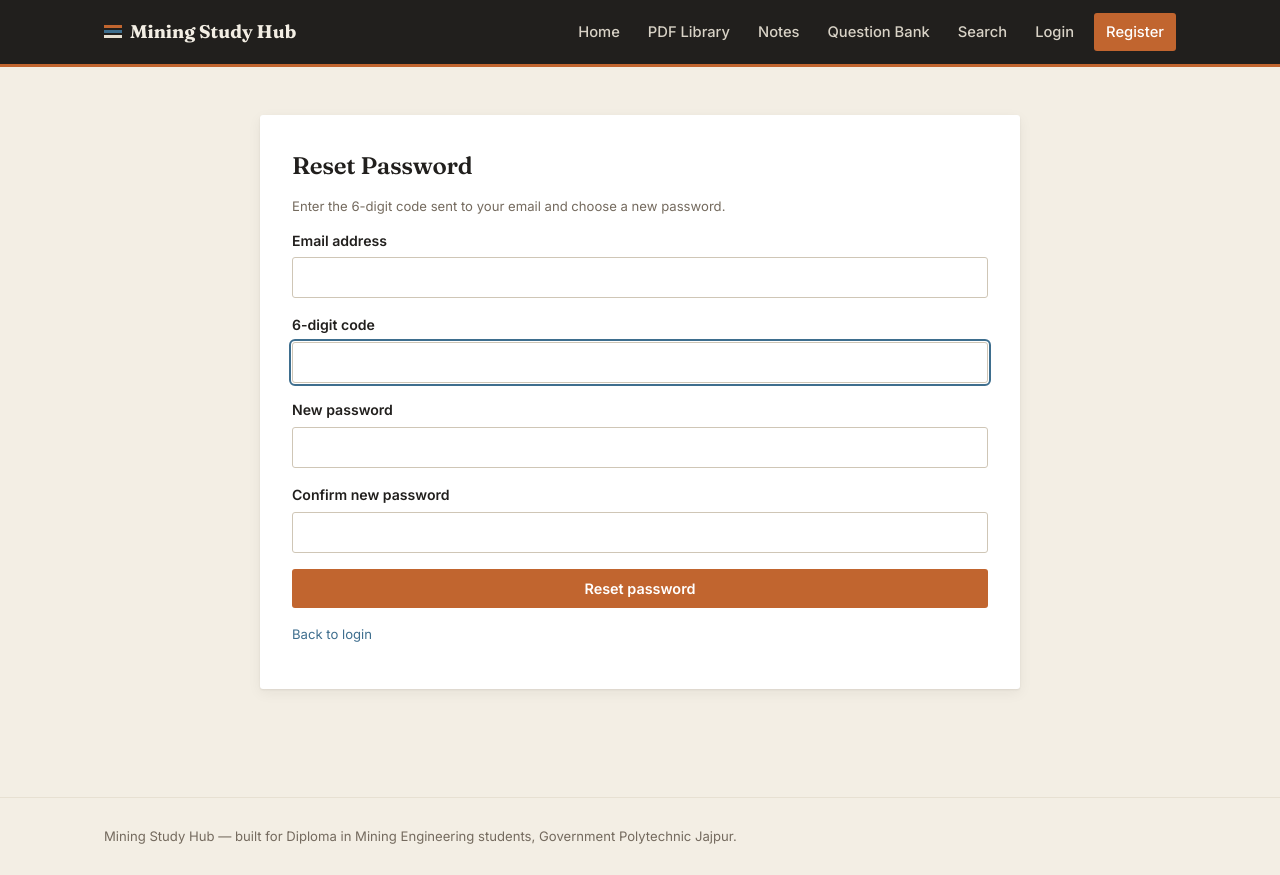
After one commit to ashokpandaashok6-gif/mining-study-hub, a Flask app: page /reset-password in a window 1280 px wide. The commit adds this page. Run offline with Flask 3, Linux system fonts and the light colour scheme.

Commit message:
add the forgot password option

```diff
--- a/models.py
+++ b/models.py
@@ -12,6 +12,8 @@ class User(UserMixin, db.Model):
     email = db.Column(db.String(150), unique=True, nullable=False)
     password_hash = db.Column(db.String(255), nullable=False)
     is_admin = db.Column(db.Boolean, default=False)
+    reset_code = db.Column(db.String(6), nullable=True)
+    reset_code_expires_at = db.Column(db.DateTime, nullable=True)
     created_at = db.Column(db.DateTime, default=datetime.utcnow)
 
     pdfs = db.relationship("PDF", backref="uploader", lazy=True)
--- a/routes/auth.py
+++ b/routes/auth.py
@@ -1,3 +1,5 @@
+import random
+from datetime import datetime, timedelta
 from flask import Blueprint, render_template, redirect, url_for, flash, request
 from flask_login import login_user, logout_user, login_required, current_user
 
@@ -5,6 +7,17 @@ from extensions import db
 from models import User
 
 bp = Blueprint("auth", __name__)
+
+
+def send_reset_code(user):
+    code = f"{random.randint(0, 999999):06d}"
+    user.reset_code = code
+    user.reset_code_expires_at = datetime.utcnow() + timedelta(minutes=15)
+    db.session.commit()
+
+    message = f"Your Mining Study Hub password reset code is: {code}"
+    flash(f"A password reset code has been sent to {user.email}.", "success")
+    return message
 
 
 @bp.route("/register", methods=["GET", "POST"])
@@ -67,6 +80,58 @@ def login():
     return render_template("login.html")
 
 
+@bp.route("/forgot-password", methods=["GET", "POST"])
+def forgot_password():
+    if current_user.is_authenticated:
+        return redirect(url_for("main.dashboard"))
+
+    if request.method == "POST":
+        email = request.form.get("email", "").strip().lower()
+        user = User.query.filter_by(email=email).first()
+
+        if user:
+            send_reset_code(user)
+            return redirect(url_for("auth.reset_password", email=user.email))
+
+        flash("No account was found with that email address.", "error")
+
+    return render_template("forgot_password.html")
+
+
+@bp.route("/reset-password", methods=["GET", "POST"])
+def reset_password():
+    if current_user.is_authenticated:
+        return redirect(url_for("main.dashboard"))
+
+    email = request.args.get("email", "").strip().lower()
+    if request.method == "POST":
+        email = request.form.get("email", "").strip().lower()
+        code = request.form.get("code", "").strip()
+        password = request.form.get("password", "")
+        confirm = request.form.get("confirm", "")
+
+        user = User.query.filter_by(email=email).first()
+        if not user:
+            flash("No account was found with that email address.", "error")
+        elif not user.reset_code or not user.reset_code_expires_at or datetime.utcnow() > user.reset_code_expires_at:
+            flash("The reset code is invalid or has expired.", "error")
+        elif user.reset_code != code:
+            flash("The reset code is incorrect.", "error")
+        elif len(password) < 6:
+            flash("Password must be at least 6 characters.", "error")
+        elif password != confirm:
+            flash("Passwords do not match.", "error")
+        else:
+            user.set_password(password)
+            user.reset_code = None
+            user.reset_code_expires_at = None
+            db.session.commit()
+            flash("Your password has been reset successfully.", "success")
+            return redirect(url_for("auth.login"))
+
+    return render_template("reset_password.html", email=email)
+
+
 @bp.route("/logout")
 @login_required
 def logout():
--- a/templates/login.html
+++ b/templates/login.html
@@ -16,7 +16,8 @@
       </div>
       <button type="submit" class="btn btn-primary btn-block">Log in</button>
     </form>
-    <p class="form-hint" style="margin-top:16px;">No account yet? <a href="{{ url_for('auth.register') }}">Register here</a>.</p>
+    <p class="form-hint" style="margin-top:16px;"><a href="{{ url_for('auth.forgot_password') }}">Forgot password?</a></p>
+    <p class="form-hint">No account yet? <a href="{{ url_for('auth.register') }}">Register here</a>.</p>
   </div>
 </div>
 {% endblock %}
--- /dev/null
+++ b/templates/reset_password.html
@@ -0,0 +1,31 @@
+{% extends "base.html" %}
+{% block title %}Reset Password — Mining Study Hub{% endblock %}
+{% block content %}
+<div class="narrow section">
+  <div class="form-card">
+    <h2>Reset Password</h2>
+    <p class="form-hint">Enter the 6-digit code sent to your email and choose a new password.</p>
+    <form method="POST">
+      <input type="hidden" name="csrf_token" value="{{ csrf_token() }}">
+      <div class="field">
+        <label for="email">Email address</label>
+        <input type="email" id="email" name="email" value="{{ email }}" required>
+      </div>
+      <div class="field">
+        <label for="code">6-digit code</label>
+        <input type="text" id="code" name="code" maxlength="6" required autofocus>
+      </div>
+      <div class="field">
+        <label for="password">New password</label>
+        <input type="password" id="password" name="password" required>
+      </div>
+      <div class="field">
+        <label for="confirm">Confirm new password</label>
+        <input type="password" id="confirm" name="confirm" required>
+      </div>
+      <button type="submit" class="btn btn-primary btn-block">Reset password</button>
+    </form>
+    <p class="form-hint" style="margin-top:16px;"><a href="{{ url_for('auth.login') }}">Back to login</a></p>
+  </div>
+</div>
+{% endblock %}
```
Also changed, not shown: config.py (+7 -0 lines), templates/forgot_password.html (added, +19 -0 lines).
